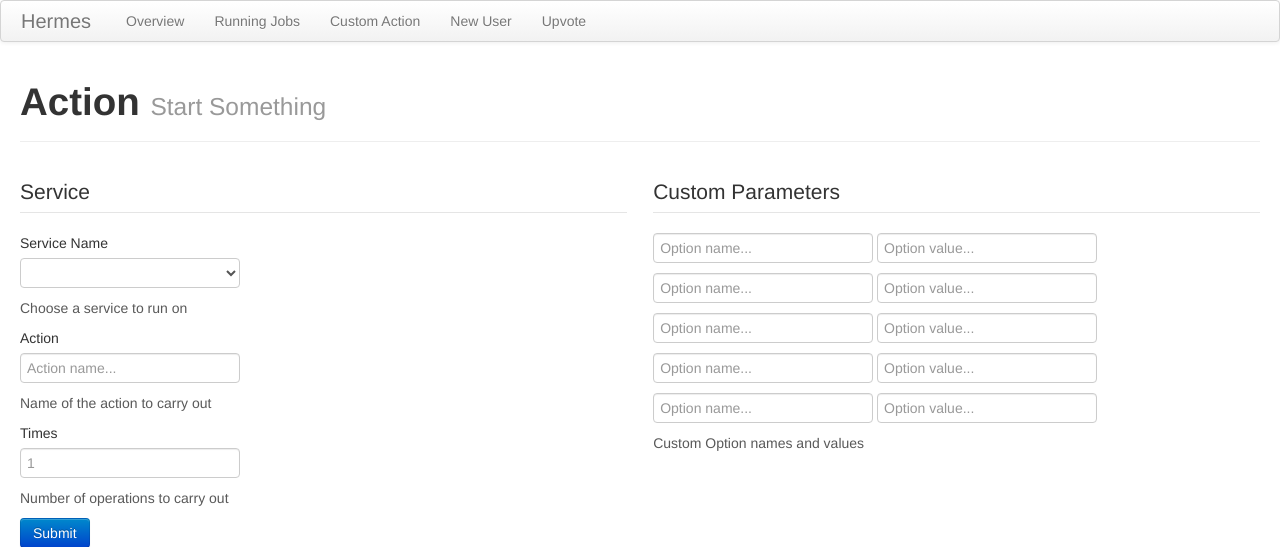
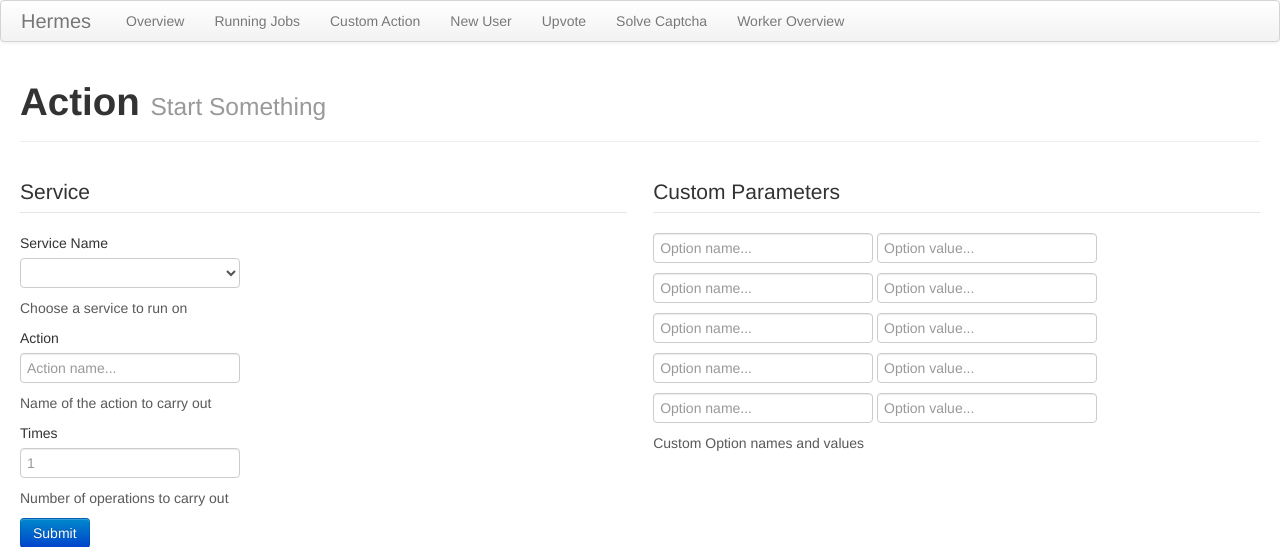
Before and after one commit to nickhs/hermes, a Flask app: page /action in a window 1280 px wide. Shown: the top 547 px of the page. Run offline with Flask 2, Linux system fonts and the light colour scheme; data that the repository does not hold is empty; parts of the project's set-up code (start-up, migrations or seed data) failed here and were passed over; some libraries are stand-ins or nearby versions.

Commit message:
Adding in fleet management and captcha buttons

```diff
--- a/templates/base.html
+++ b/templates/base.html
@@ -25,6 +25,8 @@
           <li><a href="/action">Custom Action</a></li>
           <li><a href="/new/reddit/user">New User</a></li>
           <li><a href="/upvote/reddit">Upvote</a></li>
+          <li><a href="http://localhost:8060">Solve Captcha</a></li>
+          <li><a href="http://localhost:5555">Worker Overview</a></li>
         </ul>
       </div>
     </div>
```
